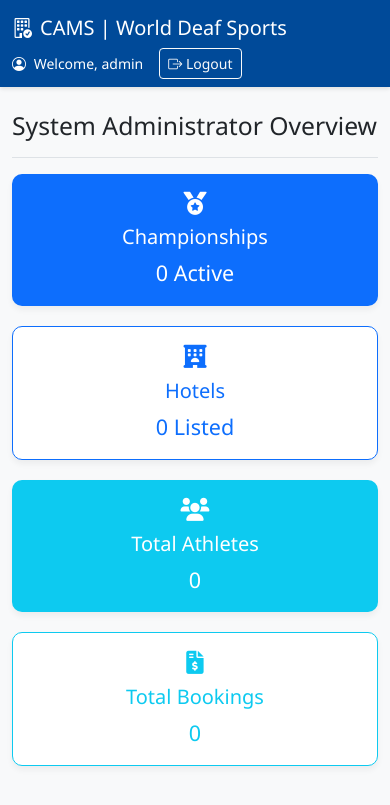
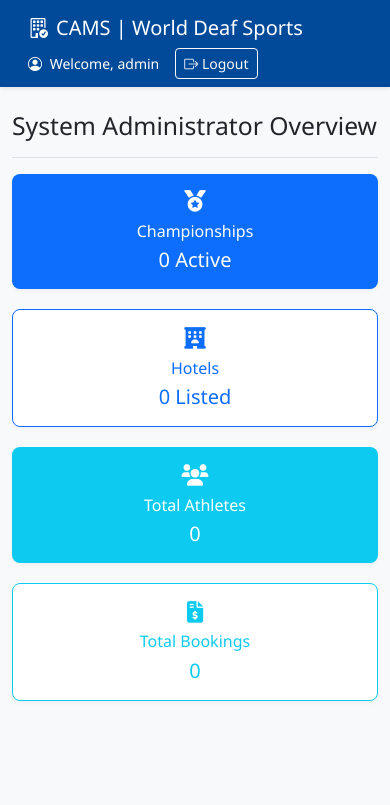
Before and after one commit to mfarhanka/msdeaf-cams, a PHP site: page /admin/dashboard.php in a window 390 px wide. Shown: the top 805 px of the page. Run offline with PHP 8.4, Linux system fonts and the light colour scheme; a user stored in the database is signed in; data that the repository does not hold is empty.

Commit message:
Refactor dashboard layout and improve card styling for better responsiveness

```diff
--- a/admin/dashboard.php
+++ b/admin/dashboard.php
@@ -12,41 +12,41 @@
     <h1 class="h2">System Administrator Overview</h1>
 </div>
 
-<div class="row">
+<div class="row row-cols-1 row-cols-sm-2 row-cols-md-4 g-2">
     <!-- Stat Cards -->
-    <div class="col-md-3">
+    <div class="col">
         <div class="card text-center text-white bg-primary">
             <div class="card-body">
-                <h3><i class="fas fa-medal"></i></h3>
-                <h5 class="card-title">Championships</h5>
-                <p class="card-text fs-4"><?php echo $champ_count; ?> Active</p>
+                <h4><i class="fas fa-medal"></i></h4>
+                <h6 class="card-title mb-1">Championships</h6>
+                <p class="card-text fs-5 mb-0"><?php echo $champ_count; ?> Active</p>
             </div>
         </div>
     </div>
-    <div class="col-md-3">
+    <div class="col">
         <div class="card text-center bg-white border-primary border">
             <div class="card-body text-primary">
-                <h3><i class="fas fa-hotel"></i></h3>
-                <h5 class="card-title">Hotels</h5>
-                <p class="card-text fs-4"><?php echo $hotel_count; ?> Listed</p>
+                <h4><i class="fas fa-hotel"></i></h4>
+                <h6 class="card-title mb-1">Hotels</h6>
+                <p class="card-text fs-5 mb-0"><?php echo $hotel_count; ?> Listed</p>
             </div>
         </div>
     </div>
-    <div class="col-md-3">
+    <div class="col">
         <div class="card text-center text-white bg-info">
             <div class="card-body">
-                <h3><i class="fas fa-users"></i></h3>
-                <h5 class="card-title">Total Athletes</h5>
-                <p class="card-text fs-4">0</p>
+                <h4><i class="fas fa-users"></i></h4>
+                <h6 class="card-title mb-1">Total Athletes</h6>
+                <p class="card-text fs-5 mb-0">0</p>
             </div>
         </div>
     </div>
-    <div class="col-md-3">
+    <div class="col">
         <div class="card text-center bg-white border-info border">
             <div class="card-body text-info">
-                <h3><i class="fas fa-file-invoice-dollar"></i></h3>
-                <h5 class="card-title">Total Bookings</h5>
-                <p class="card-text fs-4">0</p>
+                <h4><i class="fas fa-file-invoice-dollar"></i></h4>
+                <h6 class="card-title mb-1">Total Bookings</h6>
+                <p class="card-text fs-5 mb-0">0</p>
             </div>
         </div>
     </div>
--- a/admin/includes/header.php
+++ b/admin/includes/header.php
@@ -24,7 +24,8 @@
 
         .navbar {
             background-color: var(--primary-blue);
-            box-shadow: 0 2px 4px rgba(0,0,0,0.1);
+            box-shadow: 0 2px 4px rgba(0,0,0,0.08);
+            padding: 0.5rem 1rem;
         }
 
         .navbar-brand, .nav-link {
@@ -35,13 +36,19 @@
             background-color: white;
             min-height: calc(100vh - 56px);
             border-right: 1px solid #dee2e6;
+            max-width: 220px;
+            padding-top: 0.75rem;
         }
 
         .card {
             border: none;
-            border-radius: 10px;
-            box-shadow: 0 4px 6px rgba(0,0,0,0.05);
-            margin-bottom: 20px;
+            border-radius: 8px;
+            box-shadow: 0 2px 4px rgba(0,0,0,0.04);
+            margin-bottom: 12px;
+        }
+
+        .card-body {
+            padding: 0.9rem 1rem;
         }
 
         .card-header {
@@ -49,11 +56,13 @@
             border-bottom: 1px solid var(--secondary-blue);
             font-weight: bold;
             color: var(--primary-blue);
+            padding: 0.75rem 1rem;
         }
 
         .btn-primary {
             background-color: var(--primary-blue);
             border: none;
+            padding: 0.55rem 1rem;
         }
 
         .btn-primary:hover {
@@ -74,7 +83,8 @@
 
         .nav-pills .nav-link {
             color: #333 !important;
-            padding: 10px 20px;
+            padding: 0.55rem 0.9rem;
+            font-size: 0.92rem;
         }
 
         .nav-pills .nav-link:hover {
@@ -85,6 +95,20 @@
         .nav-pills .nav-link.active {
             background-color: var(--primary-blue) !important;
             color: white !important;
+        }
+
+        .container-fluid {
+            padding-left: 0.75rem;
+            padding-right: 0.75rem;
+        }
+
+        main {
+            padding-top: 1rem;
+            padding-bottom: 1rem;
+        }
+
+        .border-bottom {
+            margin-bottom: 0.8rem;
         }
     </style>
 </head>
```
